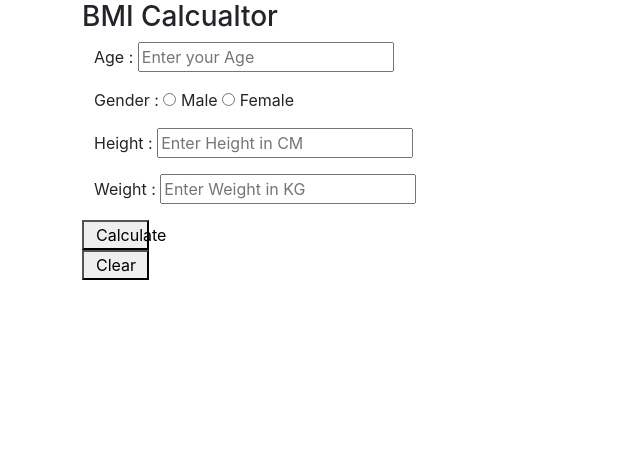
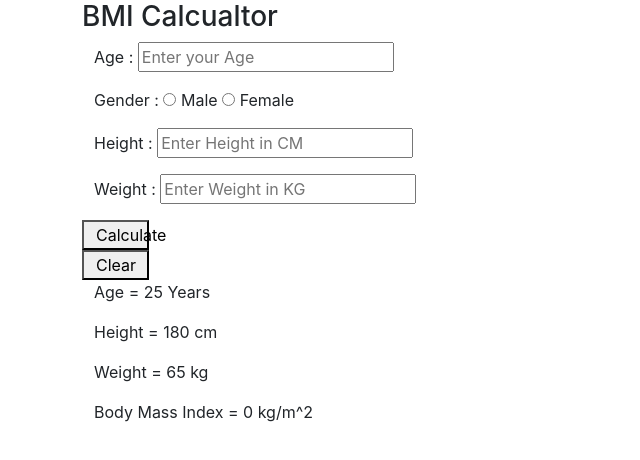
Before and after one commit to sagarpuniyani/calculatorapp, a React (Create React App) app: page / in a window 1280 px wide. Shown: the top 460 px of the page, without its empty margins (0-640 px from the left). Built offline with nearby package versions, Linux system fonts and the light colour scheme.

Commit message:
Range and Events are Handeled

```diff
--- a/src/components/Button.jsx
+++ b/src/components/Button.jsx
@@ -1,8 +1,13 @@
 import React from 'react'
 
 const Button = (props) => {
+
+    const clicked = ()=>{
+        props.fn();
+    }
+
     return (<>
-    <button> {props.value} </button>
+    <button onClick={clicked} > {props.value} </button>
     </>)
 }
 
--- a/src/components/Output.jsx
+++ b/src/components/Output.jsx
@@ -1,10 +1,14 @@
 import React from 'react'
 
-const Output = () => {
-return (
-    <div>
-    </div>
-)
+//<Output heightIs= {height} WeightIs = {weight}  AgeIs = {Age}  Bmi = {BmiValue} />
+
+const Output = (props) => {
+return (<>
+    <p>Age = {props.AgeIs} Years  </p>
+    <p>Height = {props.heightIs} cm  </p>
+    <p>Weight = {props.WeightIs} kg  </p>
+    <p>Body Mass Index = {props.Bmi} kg/m^2 </p>
+</>)
 }
 
 export default Output
--- a/src/pages/BmiPage.jsx
+++ b/src/pages/BmiPage.jsx
@@ -2,6 +2,7 @@ import React from 'react'
 import TextFeild from '../components/TextFeild'
 import RadioButton from '../components/RadioButton'
 import Button from '../components/Button'
+import Output from '../components/Output'
 
 const BmiPage = () => {
 
@@ -10,6 +11,7 @@ const BmiPage = () => {
     let height = 180;
     let weight = 65;
     let Age = 25;
+    let BmiValue = 0;
 
     const HandleHeight = (data) =>{
         //  1. For  handle the height
@@ -45,7 +47,9 @@ const BmiPage = () => {
 
     // Now design the Function to calculate the Bmi of the person
     const BmiCalculate = ()=>{
-        console.log("I am BmiCalculate")
+        BmiValue = ((weight)/(height*height))*10000;
+        BmiValue = Number(BmiValue.toFixed(1));
+        console.log("I am BmiCalculate" , BmiValue);
     }
 
 return (
@@ -58,6 +62,7 @@ return (
                 <Button fn={BmiCalculate}  value="Calculate " />
                 <Button value = "Clear" />
             </div>
+            <Output heightIs= {height} WeightIs = {weight}  AgeIs = {Age}  Bmi = {BmiValue} />
     </div>
 )
 }
```
